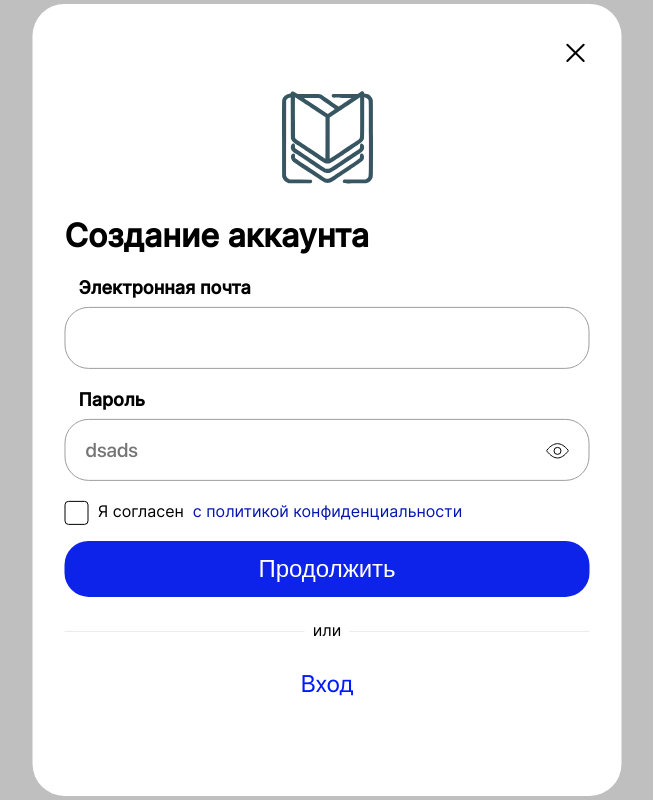
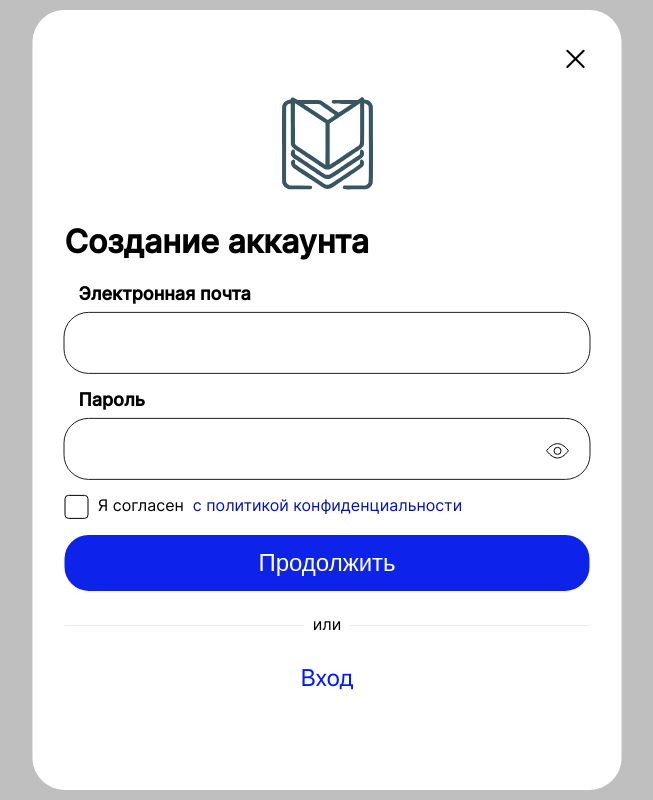
Before and after one commit to document-template-engine/frontend, a React (Create React App) app: page /signup in a window 1280 px wide. Shown: the whole page, without its empty margins (313-966 px from the left). Built offline with nearby package versions, Linux system fonts and the light colour scheme.

Commit message:
fix/logapPage: поправил форму регистрации, заработала валидация (#88)

```diff
--- a/package.json
+++ b/package.json
@@ -9,6 +9,7 @@
 		"@testing-library/user-event": "^13.5.0",
 		"react": "^18.2.0",
 		"react-dom": "^18.2.0",
+		"react-hook-form": "^7.48.2",
 		"react-redux": "^8.1.3",
 		"react-router-dom": "^6.17.0",
 		"react-scripts": "5.0.1",
--- a/src/components/Navbar/Navbar.jsx
+++ b/src/components/Navbar/Navbar.jsx
@@ -1,5 +1,5 @@
 import './Navbar.sass';
-import { useNavigate } from 'react-router-dom';
+import { useNavigate} from 'react-router-dom';
 import { useSelector } from 'react-redux';
 import PropTypes from 'prop-types';
 
@@ -39,6 +39,8 @@ export default function Navbar(props) {
 					>
 						Избранное
 					</button>
+
+
 				)}
 				{isLoggedIn && (
 					<button
--- a/src/pages/AuthPages/LogupPage.jsx
+++ b/src/pages/AuthPages/LogupPage.jsx
@@ -1,16 +1,40 @@
-import { useState } from 'react';
+import { useState, useEffect } from 'react';
 import { Link, useNavigate } from 'react-router-dom';
+import { useForm } from 'react-hook-form';
 import Modal from '../../components/Modal/Modal';
 import AuthForm from '../../components/AuthForm/AuthTemplate';
 import Input from '../../stories/Input/Input';
 import checkmark from '../../images/checkmark.svg';
 import styles from './index.module.scss';
 import Button from '../../stories/Button/Button';
+import InputForm from '../../stories/InputForm/InputForm';
 
 export default function LogupPage() {
 	const [visible, setVisible] = useState(true);
 	const [checked, setChecked] = useState(false);
 	const navigate = useNavigate();
+
+	const {
+		register,
+		formState: { errors, isValid },
+		handleSubmit,
+		reset,
+	  } = useForm({
+		mode: "onChange",
+	  });
+
+	  const onSubmit = (data) => {
+
+		navigate('/check-account')
+		// registrationUser(data);
+	  };
+
+	  useEffect(() => {
+		reset({
+		  email: "",
+		  password: "",
+		});
+	  }, [reset]);
 
 	const handleClose = () => {
 		setVisible(false);
@@ -21,22 +45,47 @@ export default function LogupPage() {
 		setChecked(!checked);
 	};
 
-	const handleSubmit = (e) => {
+	/* const handleSubmit = (e) => {
 		e.preventDefault();
 		navigate('/check-account');
-	};
+	}; */
 
 	return (
 		visible && (
 			<Modal hasOverlay handleClose={handleClose}>
 				<AuthForm title="Создание аккаунта">
-					<form className={styles.form} onSubmit={handleSubmit}>
-						<Input type="text" name="email" label="Электронная почта" />
-						<Input
+					<form className={styles.form} onSubmit={onSubmit}>
+						<InputForm
+							type="text"
+							{...register('email', {
+								required: 'Напишите ваш email',
+								pattern: {
+									value: /^[A-Z0-9._%+-]+@[A-Z0-9-]+.+.[A-Z]{2,4}$/i,
+									message: 'Напишите правильный адрес электронной почты',
+								},
+							})}
+							name="email"
+							errors={errors}
+							label="Электронная почта"
+						/>
+						<InputForm
 							type="password"
-							name="pw"
+							{...register('password', {
+								required: 'Введите пароль',
+								minLength: {
+									value: 4,
+									message: 'Пароль - не менее четырёх символов',
+								},
+								maxLength: {
+									value: 40,
+									message: 'Пароль - не более сорок символов',
+								},
+							})}
+							name="password"
+							span
+							errors={errors}
+							autoComplete="on"
 							label="Пароль"
-							placeholder="dsads"
 						/>
 						<div className={styles.checkboxContainer}>
 							<button
--- a/src/store/templates-api/templates.api.js
+++ b/src/store/templates-api/templates.api.js
@@ -9,7 +9,7 @@ export const templatesApi = createApi({
 	endpoints: (build) => ({
 		getTemplates: build.query({
 			query: () => ({
-				url: 'templates',
+				url: 'templates/',
 			}),
 		}),
 		getTemplate: build.query({
--- a/src/stories/Input/Input.module.scss
+++ b/src/stories/Input/Input.module.scss
@@ -41,6 +41,20 @@ $red: rgba(235, 27, 27, 1);
 	}
 }
 
+.error {
+	margin: 0;
+	margin: 4px 0 0 14px;
+	max-width: 358px;
+	font-family: 'SF-Pro', Arial, Helvetica, sans-serif;
+	color: #EE3465;
+	font-size: 16px;
+	font-style: normal;
+	font-weight: 400;
+	line-height: normal;
+	box-sizing: border-box;
+	height: 15px;
+  }
+
 .label {
 	font-size: 18px;
 	font-weight: 600;
@@ -60,9 +74,9 @@ $red: rgba(235, 27, 27, 1);
 	cursor: pointer;
 }
 
-.error {
+/* .error {
 	color: $red;
 	font-size: 16px;
 	line-height: 22px;
 	margin: 4px 0 0 14px;
-}
+} */
--- /dev/null
+++ b/src/stories/InputForm/InputForm.jsx
@@ -0,0 +1,72 @@
+/* eslint-disable react/display-name */
+/* eslint-disable react/prop-types */
+import { forwardRef, useState } from 'react';
+import styles from '../Input/Input.module.scss';
+import eye from '../../images/eye-default.svg';
+import eyeHidden from '../../images/eye-hidden.svg';
+
+const InputForm = forwardRef(
+    ({
+      type,
+      name,
+      placeholder,
+      onChange,
+      errors,
+      sing,
+      profile,
+      autoComplete,
+      label,
+      disabled
+    },
+      ref
+    ) => {
+
+    const [isShowed, setIsShowed] = useState(false);
+
+	const handleClick = () => {
+		setIsShowed(!isShowed);
+	};
+
+    const setType = () => {
+		if (type === 'password') {
+			if (isShowed) return 'text';
+			return 'password';
+		}
+		return type;
+	};
+
+
+        return (
+            <div className={styles.container}>
+                <label htmlFor={name} className={styles.label}>
+                    {label}
+                </label>
+                <div className={styles.inputContainer}>
+                    <input
+                        ref={ref}
+                        type={setType()}
+                        name={name}
+                        placeholder={placeholder}
+                        onChange={onChange}
+                        autoComplete={autoComplete}
+                        className={`${styles.input}
+                            ${errors[name]? styles.inputError : ""}`}
+
+                    />
+                    {type === 'password' && (
+                        <button className={styles.eye} type="button" onClick={handleClick}>
+                            <img src={isShowed ? eyeHidden : eye} alt="hide" />
+                        </button>
+                    )}
+
+                    {errors &&
+                    <span className={`${styles.error} input-error-${name}`}>
+                        {errors[name]?.message || ""}
+                    </span>
+                    }
+                </div>
+            </div>
+        )
+    });
+
+  export default InputForm;
```
Also changed, not shown: 1 other file (tests, documents, lock files or other folders).
